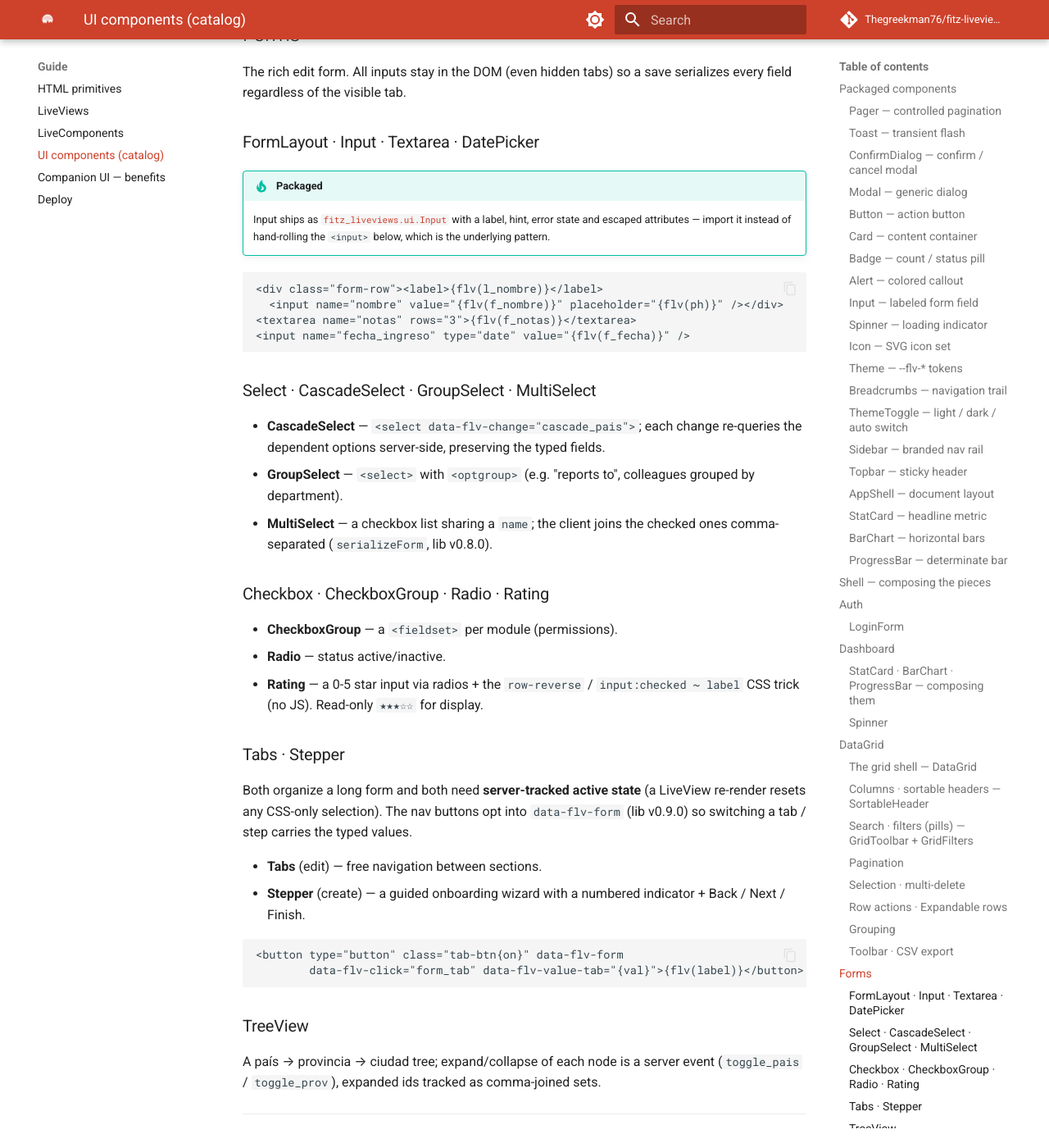
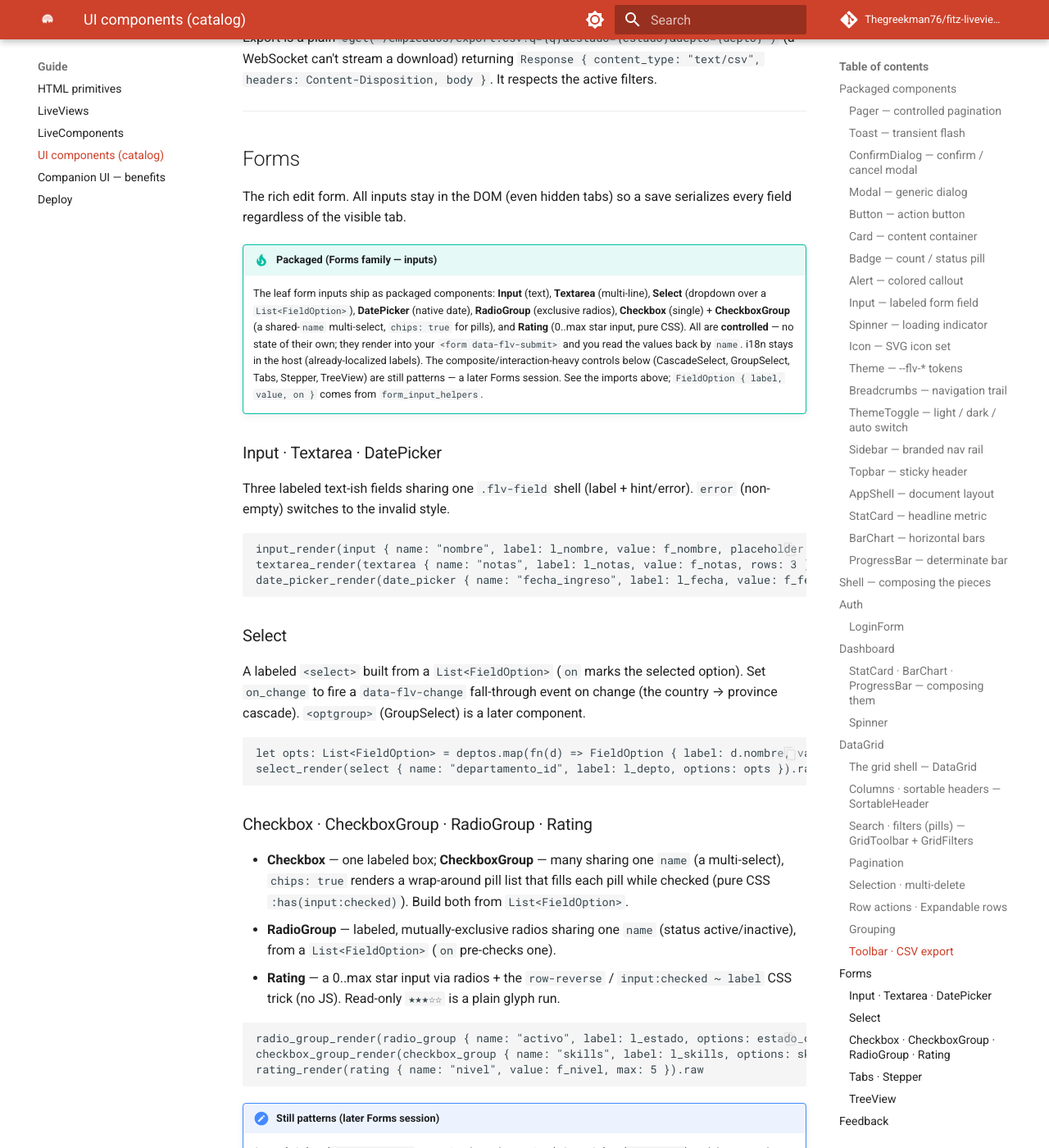
Before and after one commit to Thegreekman76/fitz-liveviews, an MkDocs documentation site: the page built from docs/ui-components.md, in a window 1280 px wide and 1400 px high, scrolled down 19553 px. Shown: the whole window at 82% size. Built offline with MkDocs 1.6.1 and Material for MkDocs 9.7.7, drawn with Linux system fonts in a browser that asks for light colours; comment, search, counter and statistics services are not loaded; some of the changed text lies outside the part shown.

Commit message:
feat(ui): Textarea + Select + Checkbox + CheckboxGroup + RadioGroup + Rating + DatePicker — Forms family inputs (v0.22.0)
Extract the leaf form inputs from the Admin ABM into fitz_liveviews.ui.*:
Textarea, Select (List<FieldOption> + on_change cascade), Checkbox,
CheckboxGroup (shared name; chips:true → :has(input:checked) pill fill),
RadioGroup, Rating (pure-CSS stars), DatePicker (native date).
form_input_helpers carries type FieldOption { label, value, on } +
rating_stars().

Adopt in EmpleadoForm.fitzv / form_helpers.fitz (notas / depto / estado /
desempeño / skills / fecha); delete the local depto_options / skills_html /
rating_input; move the radio/rating/skill-chip/inline-textarea CSS out of
admin_css(). CascadeSelect / GroupSelect / permission matrix stay app-specific
(Session G).

15 gallery tests (207 total), docs, snippets, .vsix rebuild. fitz check +
test + build verified; live Postgres form render + WS smoke +
run↔binario parity confirmed. Bump 0.21.0 → 0.22.0.

````diff
--- a/docs/ui-components.md
+++ b/docs/ui-components.md
@@ -68,6 +68,14 @@
 from fitz_liveviews.ui.GridToolbar import grid_toolbar, grid_toolbar_render
 from fitz_liveviews.ui.GridFilters import grid_filters, grid_filters_render
 from fitz_liveviews.ui.grid_helpers import Pill, sort_arrow
+from fitz_liveviews.ui.Textarea import textarea, textarea_render
+from fitz_liveviews.ui.Select import select, select_render
+from fitz_liveviews.ui.Checkbox import checkbox, checkbox_render
+from fitz_liveviews.ui.CheckboxGroup import checkbox_group, checkbox_group_render
+from fitz_liveviews.ui.RadioGroup import radio_group, radio_group_render
+from fitz_liveviews.ui.Rating import rating, rating_render
+from fitz_liveviews.ui.DatePicker import date_picker, date_picker_render
+from fitz_liveviews.ui.form_input_helpers import FieldOption, rating_stars
 ```
 
 They're **i18n-agnostic** (the host passes already-localized text), styled with
@@ -868,35 +876,60 @@
 The rich edit form. All inputs stay in the DOM (even hidden tabs) so a save
 serializes every field regardless of the visible tab.
 
-### FormLayout · Input · Textarea · DatePicker
+!!! tip "Packaged (Forms family — inputs)"
+    The leaf form inputs ship as packaged components: **Input** (text), **Textarea**
+    (multi-line), **Select** (dropdown over a `List<FieldOption>`), **DatePicker**
+    (native date), **RadioGroup** (exclusive radios), **Checkbox** (single) +
+    **CheckboxGroup** (a shared-`name` multi-select, `chips: true` for pills), and
+    **Rating** (0..max star input, pure CSS). All are **controlled** — no state of
+    their own; they render into your `<form data-flv-submit>` and you read the
+    values back by `name`. i18n stays in the host (already-localized labels). The
+    composite/interaction-heavy controls below (CascadeSelect, GroupSelect, Tabs,
+    Stepper, TreeView) are still patterns — a later Forms session. See the imports
+    above; `FieldOption { label, value, on }` comes from `form_input_helpers`.
 
-!!! tip "Packaged"
-    Input ships as [`fitz_liveviews.ui.Input`](#input-labeled-form-field) with a
-    label, hint, error state and escaped attributes — import it instead of
-    hand-rolling the `<input>` below, which is the underlying pattern.
+### Input · Textarea · DatePicker
+
+Three labeled text-ish fields sharing one `.flv-field` shell (label + hint/error).
+`error` (non-empty) switches to the invalid style.
 
 ```
-<div class="form-row"><label>{flv(l_nombre)}</label>
-  <input name="nombre" value="{flv(f_nombre)}" placeholder="{flv(ph)}" /></div>
-<textarea name="notas" rows="3">{flv(f_notas)}</textarea>
-<input name="fecha_ingreso" type="date" value="{flv(f_fecha)}" />
+input_render(input { name: "nombre", label: l_nombre, value: f_nombre, placeholder: ph }).raw
+textarea_render(textarea { name: "notas", label: l_notas, value: f_notas, rows: 3 }).raw
+date_picker_render(date_picker { name: "fecha_ingreso", label: l_fecha, value: f_fecha }).raw
 ```
 
-### Select · CascadeSelect · GroupSelect · MultiSelect
+### Select
 
-- **CascadeSelect** — `<select data-flv-change="cascade_pais">`; each change
-  re-queries the dependent options server-side, preserving the typed fields.
-- **GroupSelect** — `<select>` with `<optgroup>` (e.g. "reports to", colleagues
-  grouped by department).
-- **MultiSelect** — a checkbox list sharing a `name`; the client joins the
-  checked ones comma-separated (`serializeForm`, lib v0.8.0).
+A labeled `<select>` built from a `List<FieldOption>` (`on` marks the selected
+option). Set `on_change` to fire a `data-flv-change` fall-through event on change
+(the country → province cascade). `<optgroup>` (GroupSelect) is a later component.
 
-### Checkbox · CheckboxGroup · Radio · Rating
+```
+let opts: List<FieldOption> = deptos.map(fn(d) => FieldOption { label: d.nombre, value: "{d.id}", on: d.id == f_depto })
+select_render(select { name: "departamento_id", label: l_depto, options: opts }).raw
+```
 
-- **CheckboxGroup** — a `<fieldset>` per module (permissions).
-- **Radio** — status active/inactive.
-- **Rating** — a 0-5 star input via radios + the `row-reverse` /
-  `input:checked ~ label` CSS trick (no JS). Read-only `★★★☆☆` for display.
+### Checkbox · CheckboxGroup · RadioGroup · Rating
+
+- **Checkbox** — one labeled box; **CheckboxGroup** — many sharing one `name` (a
+  multi-select), `chips: true` renders a wrap-around pill list that fills each pill
+  while checked (pure CSS `:has(input:checked)`). Build both from `List<FieldOption>`.
+- **RadioGroup** — labeled, mutually-exclusive radios sharing one `name` (status
+  active/inactive), from a `List<FieldOption>` (`on` pre-checks one).
+- **Rating** — a 0..max star input via radios + the `row-reverse` /
+  `input:checked ~ label` CSS trick (no JS). Read-only `★★★☆☆` is a plain glyph run.
+
+```
+radio_group_render(radio_group { name: "activo", label: l_estado, options: estado_opts }).raw
+checkbox_group_render(checkbox_group { name: "skills", label: l_skills, options: skill_opts, chips: true }).raw
+rating_render(rating { name: "nivel", value: f_nivel, max: 5 }).raw
+```
+
+!!! note "Still patterns (later Forms session)"
+    **CascadeSelect** (`data-flv-change` re-queries dependent options),
+    **GroupSelect** (`<optgroup>`), and the grouped-`<fieldset>` permission matrix
+    stay app-specific for now — the Admin ABM builds them inline.
 
 ### Tabs · Stepper
 
--- a/fitz.toml
+++ b/fitz.toml
@@ -1,6 +1,6 @@
 [package]
 name = "fitz-liveviews"
-version = "0.21.0"
+version = "0.22.0"
 edition = "2026"
 description = "Real-time server-rendered UI for Fitz. WebSocket diffing, zero JS build, Phoenix LiveView-inspired."
 authors = ["Martín Palopoli"]
````
Also changed, not shown: CHANGELOG.md (+61 -0 lines), ROADMAP.md (+15 -3 lines), 16 other files.
